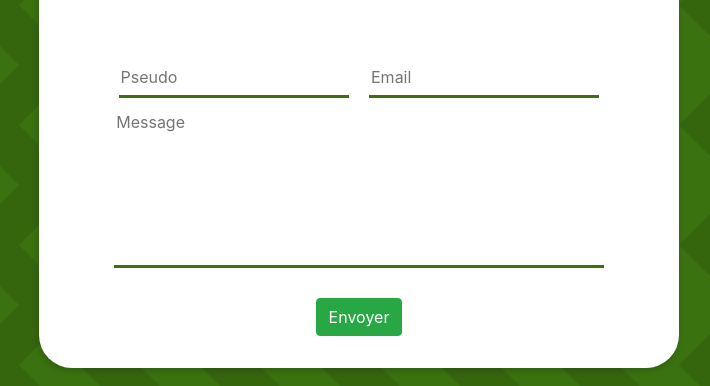
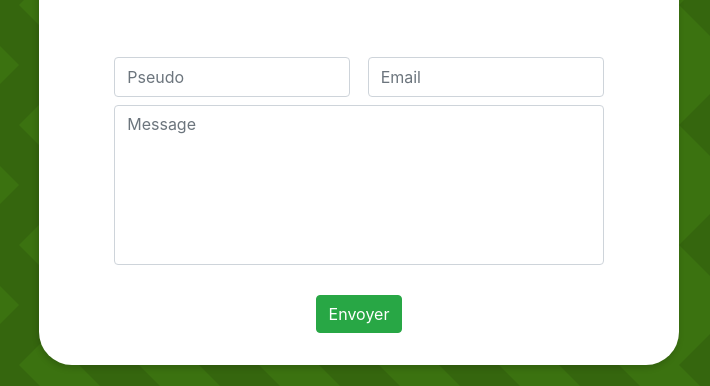
Before and after one commit to yassati/Merci_Personnel_Soignant, a Next.js app in the folder front/: page /message in a window 1280 px wide. Shown: the part 355-741 px from the top of the page, without its empty margins (281-991 px from the left). Built offline with nearby package versions, Linux system fonts and the light colour scheme.

Commit message:
change css button error

```diff
--- a/front/src/Message/components/Message.jsx
+++ b/front/src/Message/components/Message.jsx
@@ -106,8 +106,8 @@ class NewsletterConponent extends React.Component {
                       autoComplete="off"
                       className={
                         errors.pseudo && touched.pseudo
-                          ? "ant-input ant-input-lg error"
-                          : "ant-input ant-input-lg"
+                          ? "ant-input ant-input-lg error form-control"
+                          : "ant-input ant-input-lg form-control"
                       }
                     ></input>
                     <input
@@ -120,8 +120,8 @@ class NewsletterConponent extends React.Component {
                       onBlur={handleBlur}
                       className={
                         errors.email && touched.email
-                          ? "ant-input ant-input-lg error"
-                          : "ant-input ant-input-lg"
+                          ? "ant-input ant-input-lg error form-control"
+                          : "ant-input ant-input-lg form-control"
                       }
                     ></input>
                   </div>
@@ -143,21 +143,20 @@ class NewsletterConponent extends React.Component {
                       onBlur={handleBlur}
                       className={
                         errors.message && touched.message
-                          ? "ant-input ant-input-lg error"
-                          : "ant-input ant-input-lg"
+                          ? "ant-input ant-input-lg error form-control"
+                          : "ant-input ant-input-lg form-control"
                       }
                     ></textarea>
                   </div>
                   <div className={"col text-center"}>
-                    <span
+                    <button
                       type="submit"
                       onClick={handleSubmit}
                       disabled={isSubmitting}
+                      className="btn btn-success"
                     >
-                      <div style={{}} className="btn btn-success">
-                        Envoyer
-                      </div>
-                    </span>
+                      Envoyer
+                    </button>
                   </div>
                 </form>
               );
@@ -195,15 +194,11 @@ const styles = {
     backgroundColor: "#3B7210",
   },
   input: {
-    border: "none",
-    borderBottom: "3px solid #3B7210",
     height: 40,
-    width: "40%",
-    margin: 10,
+    width: "41%",
+    margin: "1.5%",
   },
   textarea: {
-    border: "none",
-    borderBottom: "3px solid #3B7210",
     width: "85%",
     resize: "none",
   },
```
